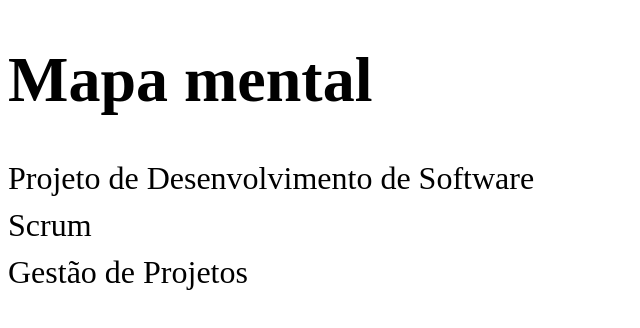
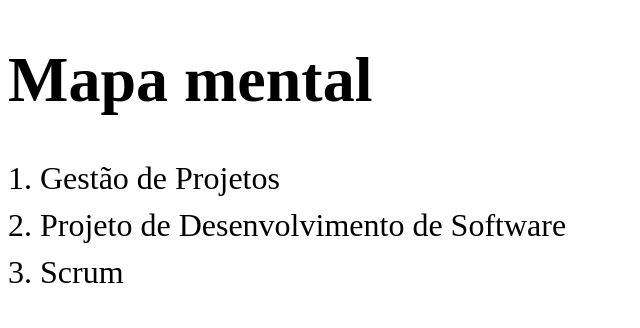
Before and after one commit to marcelovictorio/MarkMap, a plain HTML site: page index.html in a window 1280 px wide. Shown: the whole page, without its empty margins (0-640 px from the left). Drawn offline with Linux system fonts and the light colour scheme.

Commit message:
Update index.html

```diff
--- a/index.html
+++ b/index.html
@@ -22,9 +22,9 @@
 <body>
   <h1>Mapa mental</h1> <!-- Título adicionado -->
   <ul>
-    <li><a href="Projeto de Desenvolvimento de Software.html">Projeto de Desenvolvimento de Software</a></li>
-    <li><a href="Scrum.html">Scrum</a></li>
-    <li><a href="Gestão de Projetos.html">Gestão de Projetos</a></li>
+    <li><a href="Gestão de Projetos.html">1.  Gestão de Projetos</a></li>
+    <li><a href="Projeto de Desenvolvimento de Software.html">2.  Projeto de Desenvolvimento de Software</a></li>
+    <li><a href="Scrum.html">3.  Scrum</a></li>
   </ul>
 </body>
 </html>
```
